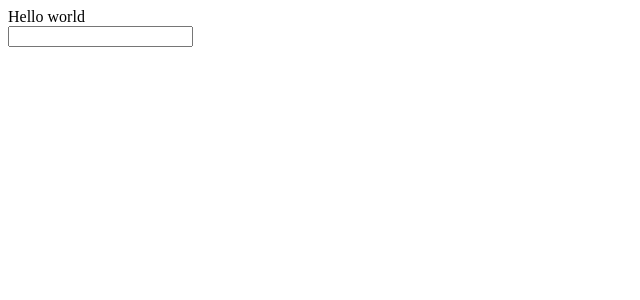
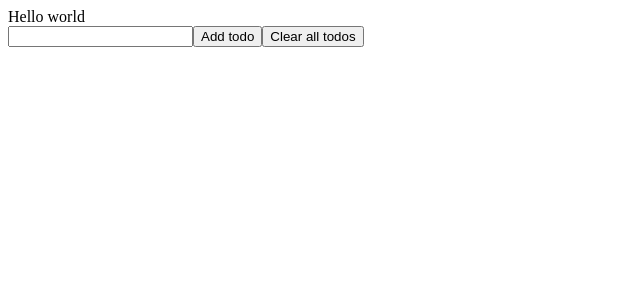
Before and after one commit to AsmirKopic/react-todo-app, a React (Create React App) app: page / in a window 1280 px wide. Shown: the top 300 px of the page, without its empty margins (0-640 px from the left). Built offline with nearby package versions, Linux system fonts and the light colour scheme.

Commit message:
added buttons

```diff
--- a/src/App.js
+++ b/src/App.js
@@ -5,6 +5,10 @@ function App() {
     <>
       <TodoList />
       <input type="text" />
+      <button>Add todo</button>
+      <button>Clear all todos</button>
+
+
     </>
   );
 }
```
